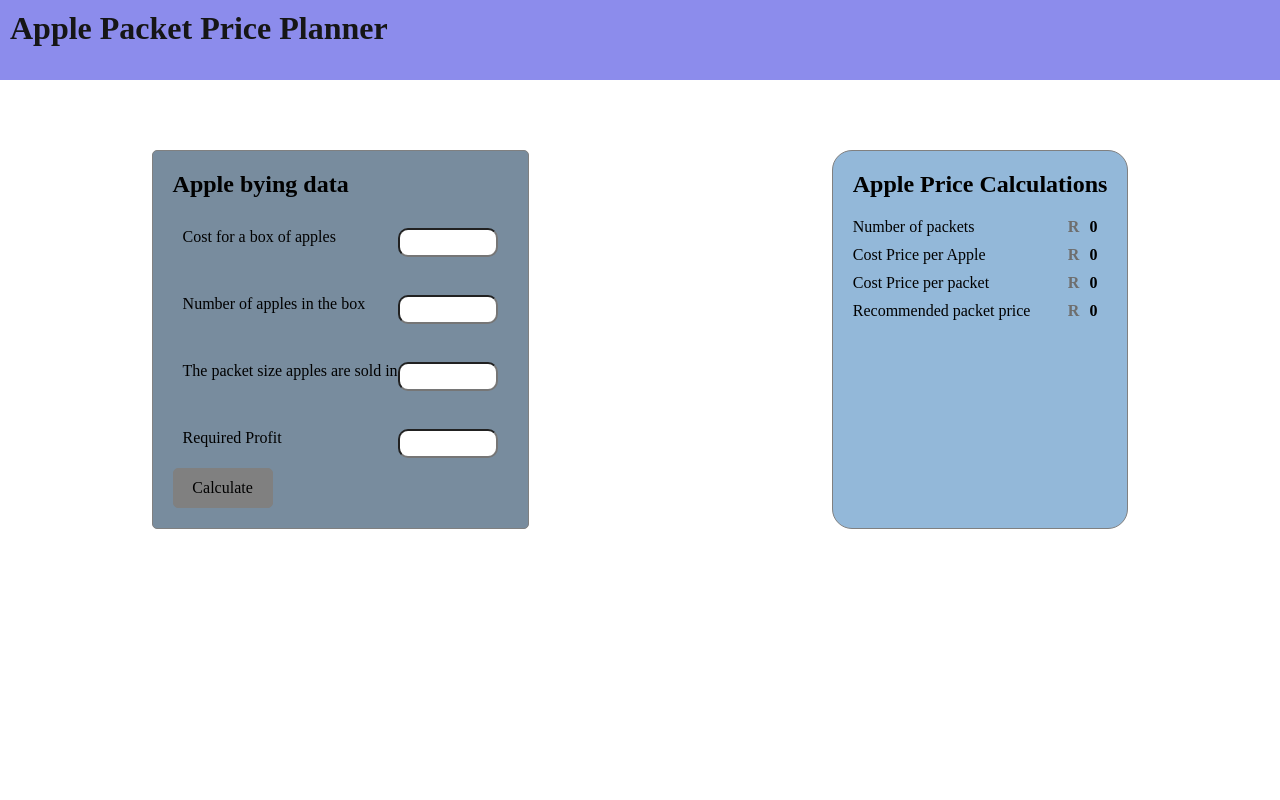
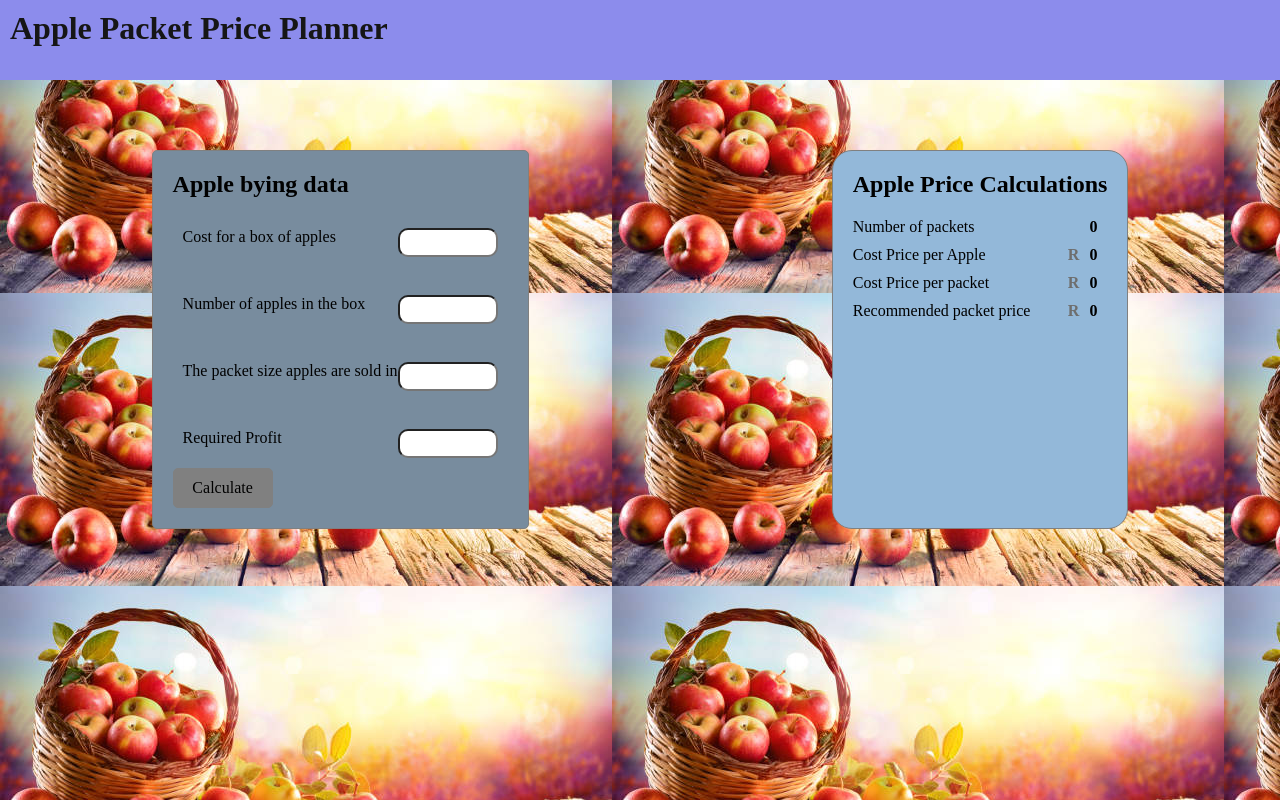
Before and after one commit to Yonela-Johannes/Apple-Packet-Price-Planner, a plain HTML site: page index.html in a window 1280 px wide. Drawn offline with Linux system fonts and the light colour scheme.

Commit message:
percentage calculations

```diff
--- a/index.html
+++ b/index.html
@@ -10,6 +10,7 @@
 </head>
 
 <body>
+    <div class="wrapper">
         <div class="header">
             <h1>Apple Packet Price Planner</h1>
         </div>
@@ -44,7 +45,7 @@
                 <div class="container">
                     <div class="bottom-content">
                         <p>Number of packets</p>
-                    <div class="rand">R<span class="packets-number amount">0</span></div>
+                        <div class="rand"><span class="packets-number amount">0</span></div>
                     </div>
                     <div class="bottom-content">
                         <p>Cost Price per Apple</p>
@@ -61,6 +62,7 @@
                 </div>
             </div>
         </div>
+    </div>
     <script src="./app.js" type="module"></script>
     <script src="./main.js" type="module"></script>
 </body>
--- a/main.js
+++ b/main.js
@@ -21,7 +21,7 @@ const PricePlanner = () => {
     const numOfPackets = () => numOfApples / numOfApplesInPacket
     const costPrice = () => boxCost / numOfApples
     const packetCost = () => costPrice() * parseFloat(numOfApplesInPacket)
-    const makeProfit = () => packetCost() + parseFloat(profit)
+    const makeProfit = () => packetCost() / parseFloat(boxCost) * 100
     return {
         setBoxCost,
         getBoxCost,
--- a/styles.css
+++ b/styles.css
@@ -2,6 +2,19 @@
     margin: 0;
     box-sizing: border-box;
     padding: 0;
+}
+
+.wrapper:before{
+    /* content: ""; */
+    /* opacity: .5; */
+    background-image: url("./img.jpg");
+    height: 100vh;
+}
+.wrapper{
+    /* content: ""; */
+    /* opacity: .5; */
+    background-image: url("./img.jpg");
+    height: 100vh;
 }
 .header{
     color: rgb(22, 22, 22);
@@ -14,7 +27,6 @@
 
 .main-container {
     display: flex;
-    /* flex-direction: column; */
     justify-content: space-around;
     width: 100vw;
     margin-top: 70px;
```
Lines whose indentation alone changed are shown as unchanged.
